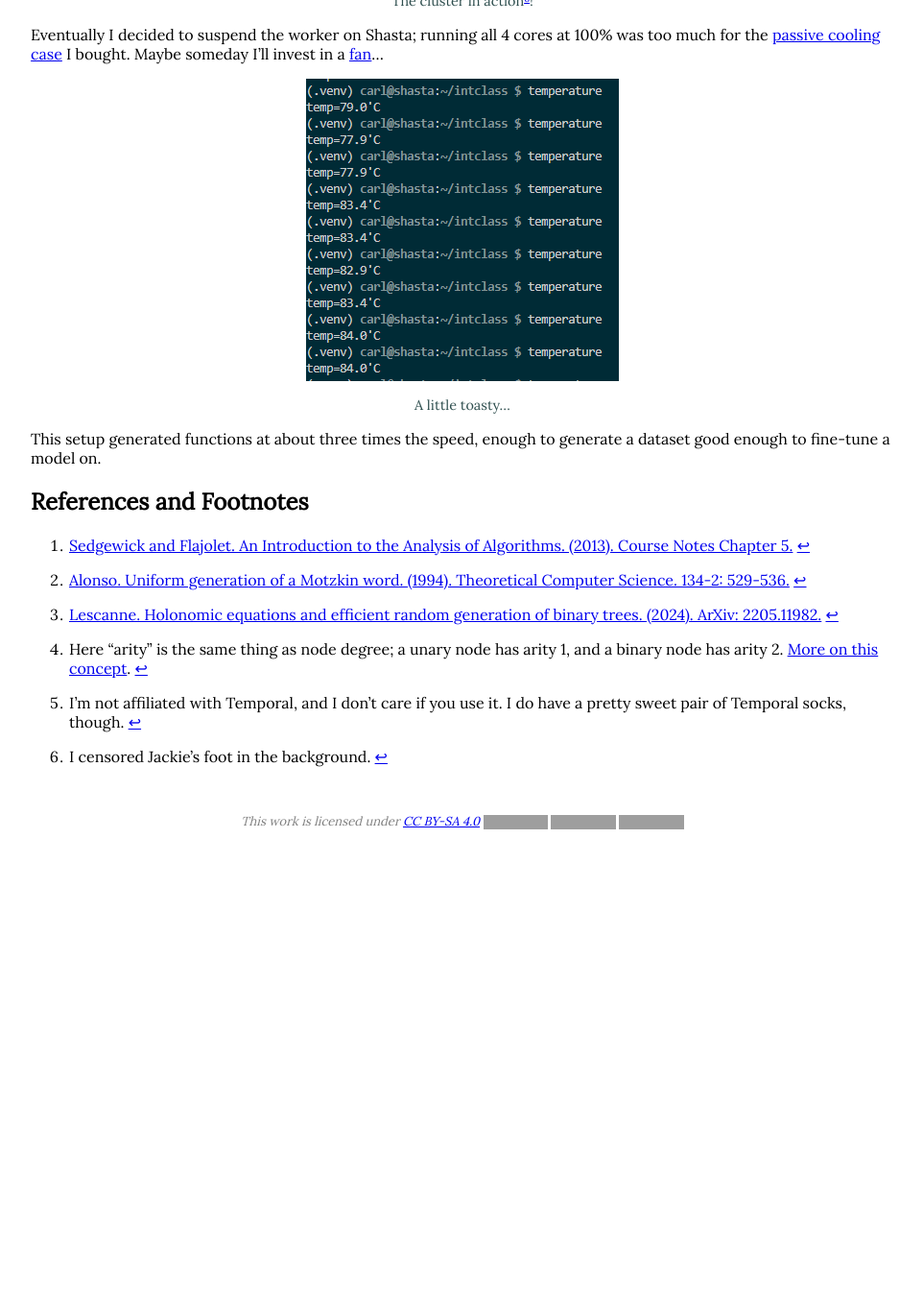
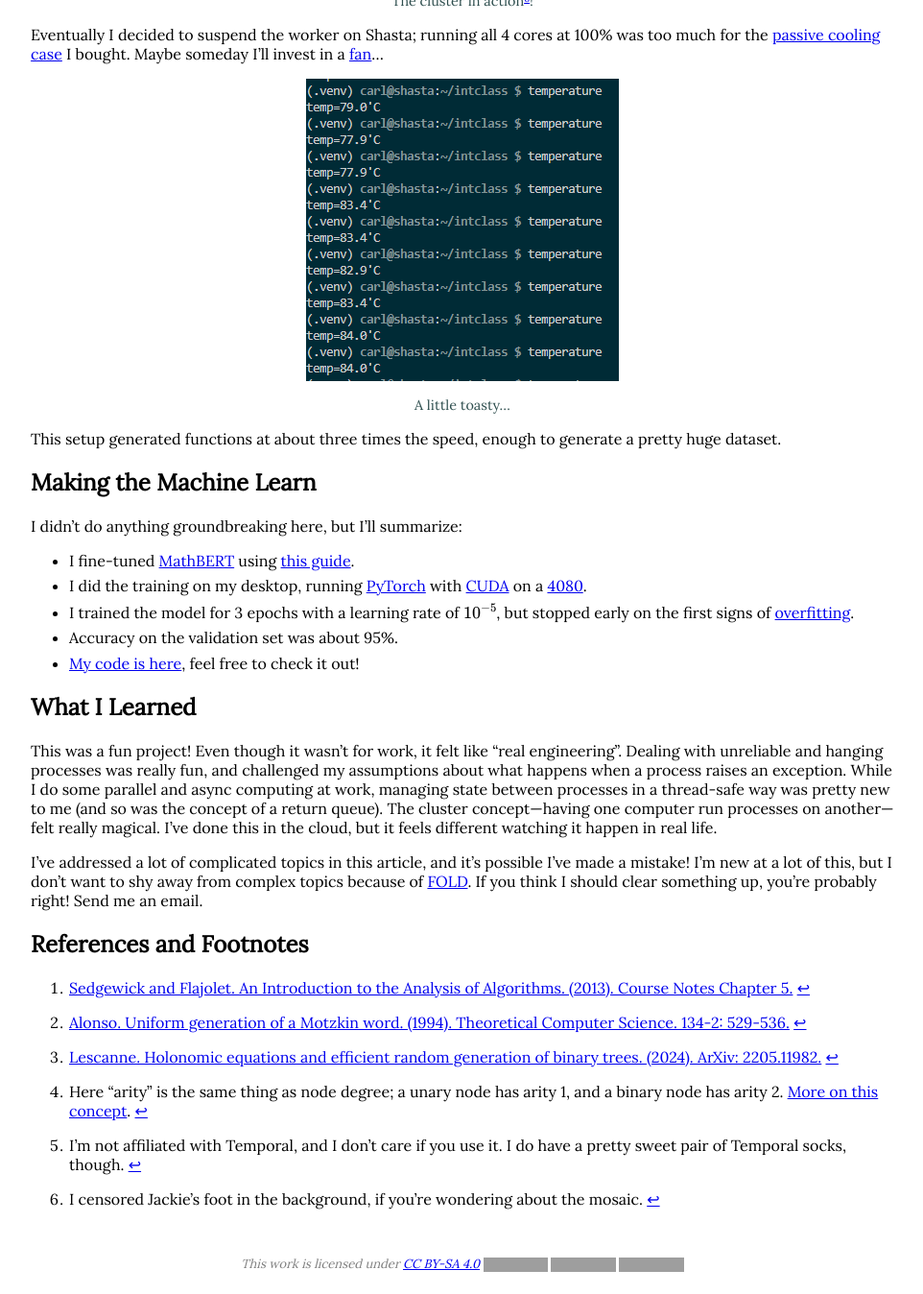
Before and after one commit to cckolon/cckolon.github.io, a Jekyll site: the page built from _posts/2024-07-28-integrationtemporal.md, in a window 1280 px wide and 1400 px high, scrolled down 13354 px, cut to the strip 52-1400 px from the top of the window. Shown: the whole strip at 96% size, without its empty margins (158-1120 px from the left). Built offline with Jekyll 4.4.1, drawn with Linux system fonts in a browser that asks for light colours; formulas are drawn with MathJax 3; before the commit the page ends 14293 px from its top, so only the background shows below that; grey boxes are pictures that could not be loaded.

Commit message:
SFD finished!

```diff
--- a/_posts/2024-07-28-integrationtemporal.md
+++ b/_posts/2024-07-28-integrationtemporal.md
@@ -391,7 +391,7 @@ While only one worker would run on each computer, each worker would run a number
 The cluster in action[^censor-foot]!
 {: .img-caption}
 
-[^censor-foot]: I censored Jackie's foot in the background.
+[^censor-foot]: I censored Jackie's foot in the background, if you're wondering about the mosaic.
 
 Eventually I decided to suspend the worker on Shasta; running all 4 cores at 100% was too much for the [passive cooling case](https://flirc.tv/collections/case/products/raspberry-pi-5-case) I bought. Maybe someday I'll invest in a [fan](https://www.raspberrypi.com/products/raspberry-pi-5-case/)...
 
@@ -400,6 +400,22 @@ Eventually I decided to suspend the worker on Shasta; running all 4 cores at 100
 A little toasty...
 {: .img-caption}
 
-This setup generated functions at about three times the speed, enough to generate a dataset good enough to fine-tune a model on.
+This setup generated functions at about three times the speed, enough to generate a pretty huge dataset.
+
+## Making the Machine Learn
+
+I didn't do anything groundbreaking here, but I'll summarize:
+
+- I fine-tuned [MathBERT](https://huggingface.co/tbs17/MathBERT) using [this guide](https://huggingface.co/docs/transformers/en/tasks/sequence_classification).
+- I did the training on my desktop, running [PyTorch](https://pytorch.org/) with [CUDA](https://developer.nvidia.com/cuda-toolkit) on a [4080](https://www.nvidia.com/en-us/geforce/graphics-cards/40-series/rtx-4080-family/).
+- I trained the model for 3 epochs with a learning rate of $$10^{-5}$$, but stopped early on the first signs of [overfitting](https://www.ibm.com/topics/overfitting).
+- Accuracy on the validation set was about 95%.
+- [My code is here](https://github.com/cckolon/intclass/blob/main/ml_modules/training.py), feel free to check it out!
+
+## What I Learned
+
+This was a fun project! Even though it wasn't for work, it felt like "real engineering". Dealing with unreliable and hanging processes was really fun, and challenged my assumptions about what happens when a process raises an exception. While I do some parallel and async computing at work, managing state between processes in a thread-safe way was pretty new to me (and so was the concept of a return queue). The cluster concept---having one computer run processes on another---felt really magical. I've done this in the cloud, but it feels different watching it happen in real life.
+
+I've addressed a lot of complicated topics in this article, and it's possible I've made a mistake! I'm new at a lot of this, but I don't want to shy away from complex topics because of [FOLD](https://grugbrain.dev/#grug-on-fold). If you think I should clear something up, you're probably right! Send me an email.
 
 ## References and Footnotes
--- a/cspell.json
+++ b/cspell.json
@@ -15,6 +15,7 @@
         "Charton",
         "Charton's",
         "Chasin",
+        "CUDA",
         "Culton",
         "dataclasses",
         "defn",
```
